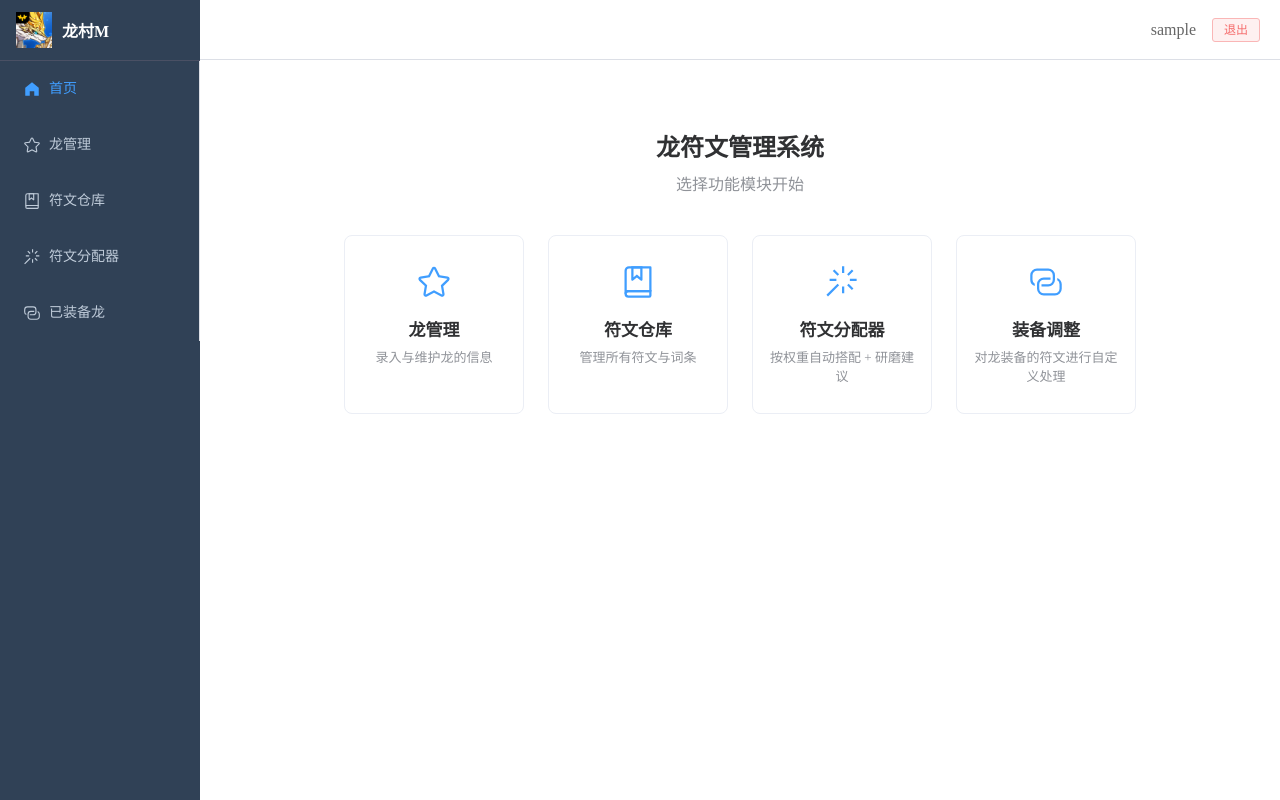
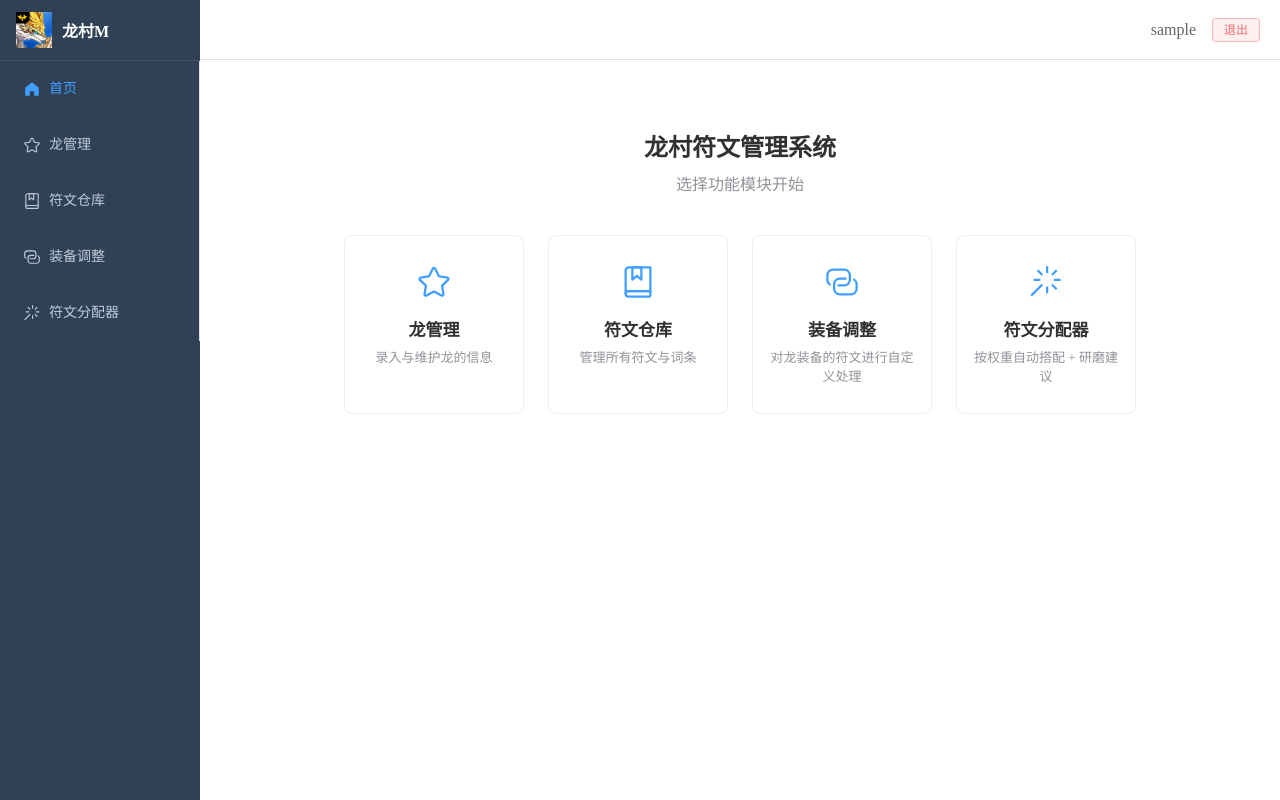
Before and after one commit to CthulhuFutan/equipment-loadout-optimizer, a Vue app in the folder rune_server_frontend/: page / in a window 1280 px wide. Built offline with nearby package versions, Linux system fonts and the light colour scheme; sample sign-in values are in the browser's storage.

Commit message:
侧栏功能页面入口优化

```diff
--- a/rune_server_frontend/index.html
+++ b/rune_server_frontend/index.html
@@ -4,7 +4,7 @@
     <meta charset="UTF-8">
     <link rel="icon" href="/icon.png">
     <meta name="viewport" content="width=device-width, initial-scale=1.0">
-    <title>龙村符文搭配参考</title>
+    <title>龙村符文管理系统</title>
   </head>
   <body>
     <div id="app"></div>
--- a/rune_server_frontend/src/router/index.ts
+++ b/rune_server_frontend/src/router/index.ts
@@ -54,17 +54,17 @@ const router = createRouter({
           component: () => import('../views/RuneForm.vue'),
         },
 
+        // runeEquipment
+        {
+          path: 'equipped',
+          name: 'Equipped',
+          component: () => import('../views/Equipped.vue'),
+        },
         // optimize
         {
           path: 'optimizer',
           name: 'Optimizer',
           component: () => import('../views/Optimizer.vue'),
-        },
-        // 已装备龙（拆卸符文）
-        {
-          path: 'equipped',
-          name: 'Equipped',
-          component: () => import('../views/Equipped.vue'),
         }
       ]
     }
--- a/rune_server_frontend/src/views/Home.vue
+++ b/rune_server_frontend/src/views/Home.vue
@@ -8,14 +8,14 @@ const router = useRouter()
 const modules = [
   { title: '龙管理', desc: '录入与维护龙的信息', icon: Star, path: '/dragons' },
   { title: '符文仓库', desc: '管理所有符文与词条', icon: Collection, path: '/runes' },
+  { title: '装备调整', desc: '对龙装备的符文进行自定义处理', icon: Connection, path: '/equipped' },
   { title: '符文分配器', desc: '按权重自动搭配 + 研磨建议', icon: MagicStick, path: '/optimizer' },
-  { title: '装备调整', desc: '对龙装备的符文进行自定义处理', icon: Connection, path: '/equipped' },
 ]
 </script>
 
 <template>
   <div class="home-page">
-    <h2>龙符文管理系统</h2>
+    <h2>龙村符文管理系统</h2>
     <p class="home-desc">选择功能模块开始</p>
     <div class="module-grid">
       <div v-for="m in modules" :key="m.path" class="module-card" @click="router.push(m.path)">
--- a/rune_server_frontend/src/views/MainLayout.vue
+++ b/rune_server_frontend/src/views/MainLayout.vue
@@ -41,13 +41,13 @@ function logout() {
           <el-icon><Collection/></el-icon>
           <span>符文仓库</span>
         </el-menu-item>
+        <el-menu-item index="/equipped">
+          <el-icon><Connection/></el-icon>
+          <span>装备调整</span>
+        </el-menu-item>
         <el-menu-item index="/optimizer">
           <el-icon><MagicStick/></el-icon>
           <span>符文分配器</span>
-        </el-menu-item>
-        <el-menu-item index="/equipped">
-          <el-icon><Connection/></el-icon>
-          <span>已装备龙</span>
         </el-menu-item>
       </el-menu>
     </el-aside>
```
